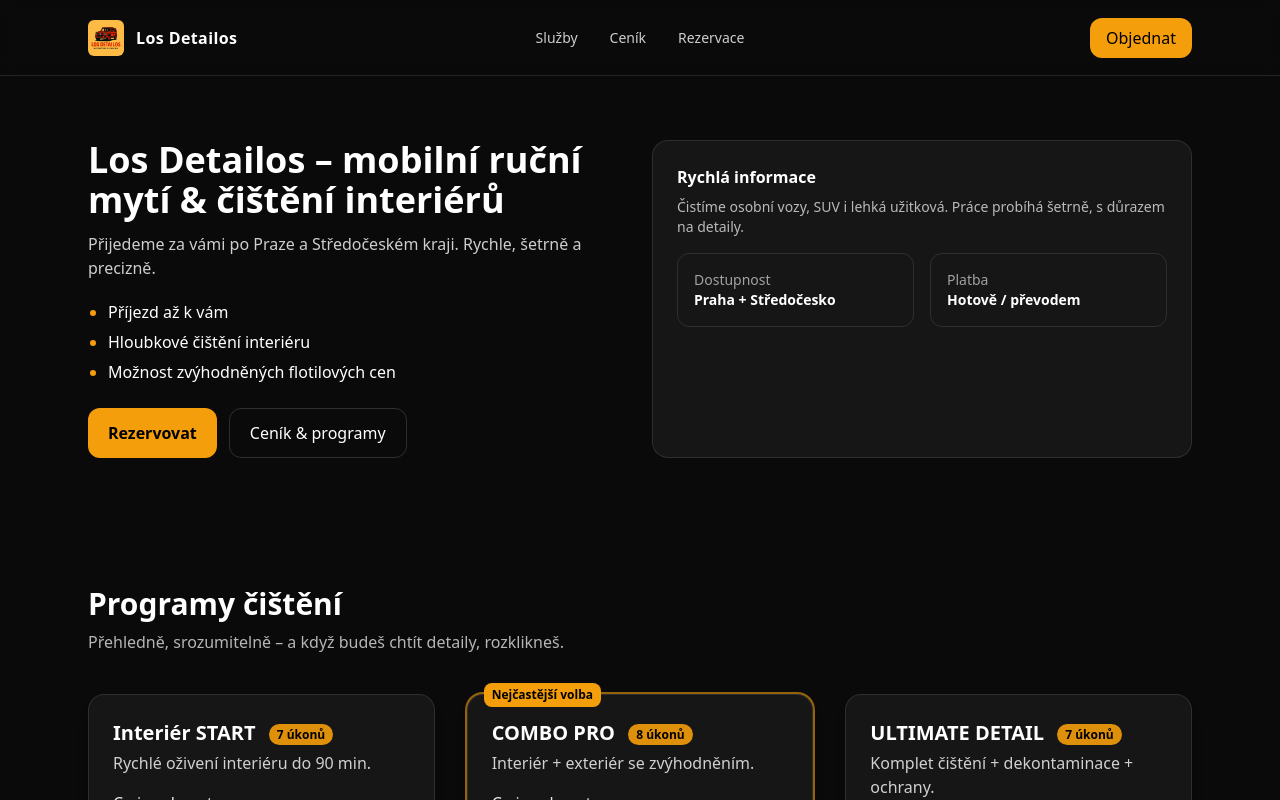
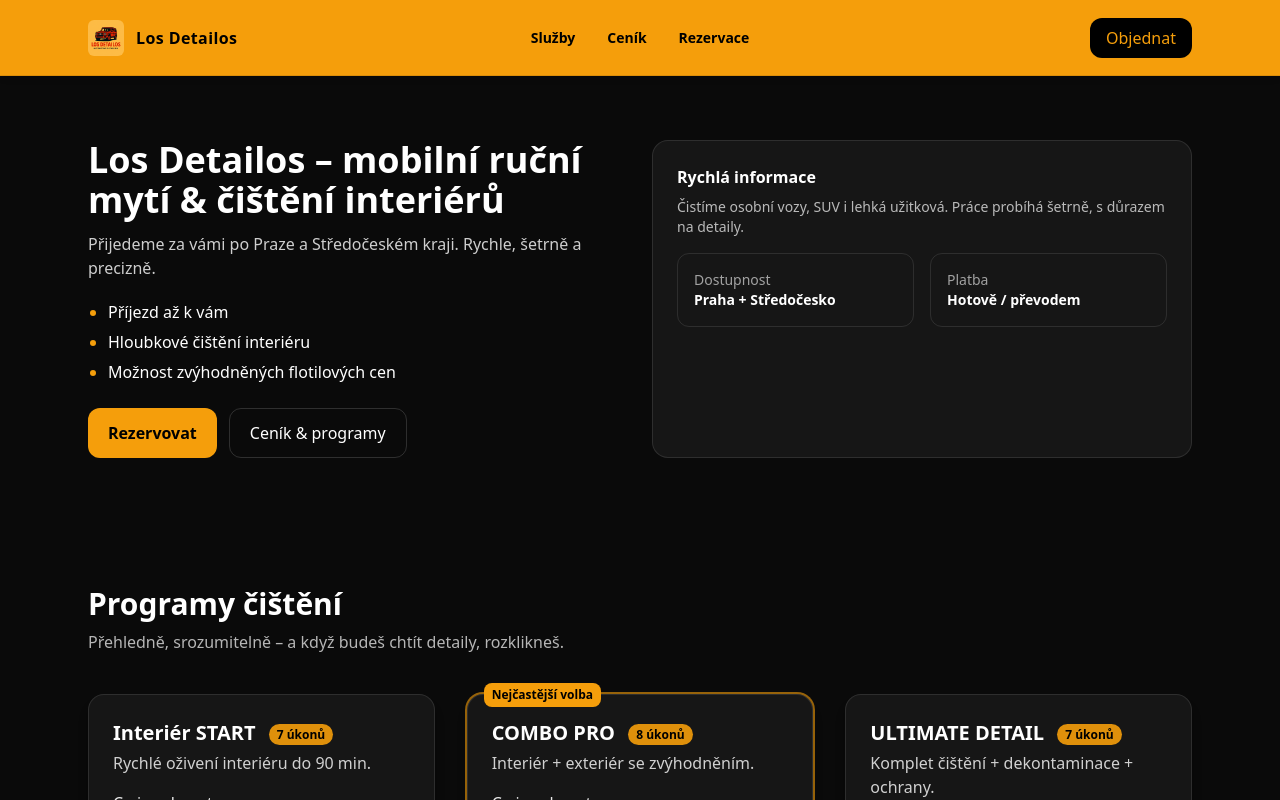
Before and after one commit to cyriac9966/losdetailos, a React (Vite) app: page / in a window 1280 px wide. Shown: the top 800 px of the page. Built offline with nearby package versions, Linux system fonts and the light colour scheme; the HTML template or start-up script is replaced by a standard one.

Commit message:
Topbar změněn na oranžovou barvu s černým textem

```diff
--- a/src/components/Topbar.jsx
+++ b/src/components/Topbar.jsx
@@ -2,8 +2,8 @@
 
 export default function Topbar() {
     return (
-        <header className="fixed top-0 inset-x-0 z-50 bg-brandBlack/90 backdrop-blur supports-[backdrop-filter]:bg-brandBlack/70 border-b border-white/10 h-[76px]">
-            <div className="container-page h-full flex items-center justify-between">
+        <header className="fixed top-0 inset-x-0 z-50 bg-brandYellow text-black border-b border-black/10 shadow-md h-[76px]">
+            <div className="container-page h-full flex items-center justify-between relative">
                 {/* Logo vlevo */}
                 <a href="/" className="flex items-center gap-3 group">
                     <img
@@ -11,7 +11,7 @@
                         alt="Los Detailos"
                         className="h-9 w-9 rounded-md"
                     />
-                    <span className="text-white font-semibold tracking-wide group-hover:text-brandYellow transition">
+                    <span className="font-semibold tracking-wide group-hover:opacity-80 transition">
             Los Detailos
           </span>
                 </a>
@@ -20,19 +20,19 @@
                 <nav className="hidden sm:flex items-center gap-8 absolute left-1/2 -translate-x-1/2">
                     <a
                         href="#sluzby"
-                        className="text-white/80 hover:text-white text-sm font-medium transition"
+                        className="text-black hover:text-black/70 text-sm font-semibold transition"
                     >
                         Služby
                     </a>
                     <a
                         href="#cenik"
-                        className="text-white/80 hover:text-white text-sm font-medium transition"
+                        className="text-black hover:text-black/70 text-sm font-semibold transition"
                     >
                         Ceník
                     </a>
                     <a
                         href="#rezervace"
-                        className="text-white/80 hover:text-white text-sm font-medium transition"
+                        className="text-black hover:text-black/70 text-sm font-semibold transition"
                     >
                         Rezervace
                     </a>
@@ -42,7 +42,7 @@
                 <div className="hidden sm:flex">
                     <a
                         href="#rezervace"
-                        className="inline-flex items-center rounded-xl px-4 py-2 bg-brandYellow text-black font-medium hover:brightness-110 transition"
+                        className="inline-flex items-center rounded-xl px-4 py-2 bg-black text-brandYellow font-medium hover:brightness-110 transition"
                     >
                         Objednat
                     </a>
```
